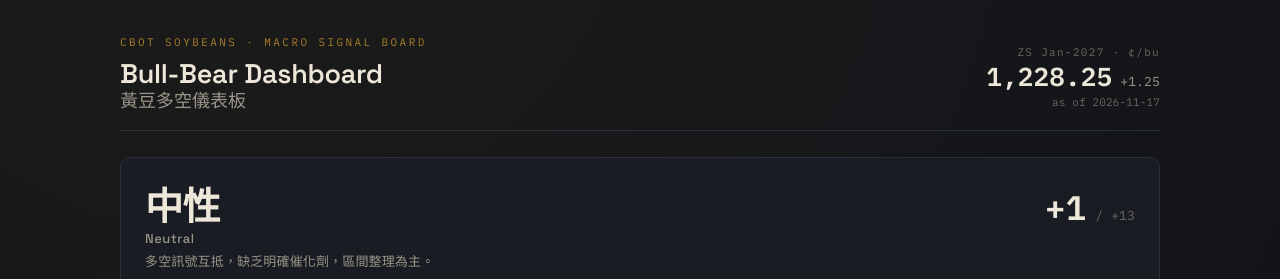
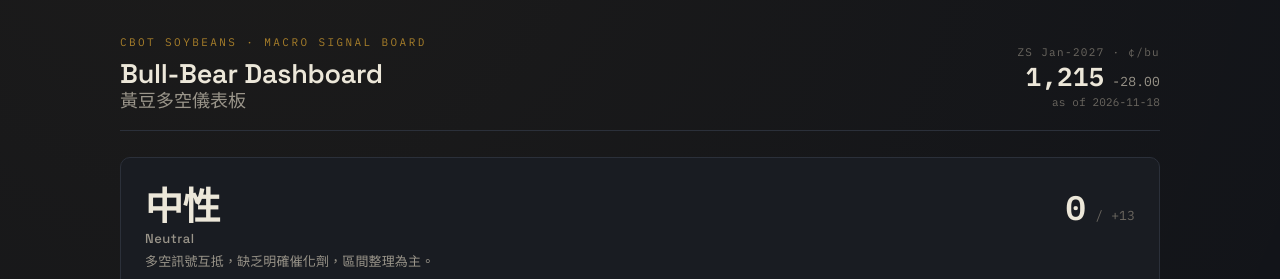
Before and after one commit to ianlife4/ianlife4.github.io, a plain HTML site: page soybean/index.html in a window 1280 px wide. Shown: the top 279 px of the page. Drawn offline with nearby package versions, Linux system fonts and the light colour scheme.

Commit message:
chore: update soybean live data

```diff
--- a/soybean/index.html
+++ b/soybean/index.html
@@ -227,7 +227,7 @@
   <p style="margin-top:8px"><strong>資料來源：</strong>USDA WASDE（庫銷比）、NOAA CPC（ENSO）、Yahoo Finance（ZS／DXY／ZL／ZM）、Open-Meteo（南美三產區雨量）、USDA FAS ESR（對華出口銷售）。以上由 GitHub Actions 每日自動更新<span id="updNote"></span>；ENSO／庫銷比／美元／生柴自動預選，南美天氣與中國買盤帶入參考數據後由人工點選。歷史逐季價格與庫銷比為近似還原值，精算請對 USDA Consolidated Historical WASDE CSV。本工具為研究輔助，非投資建議。</p>
 </footer>
 
-<script type="application/json" id="live">{"price":{"last":1228.25,"chg":1.25,"asOf":"2026-11-17","contract":"Soybean Futures,Jan-2027"},"dxy":{"chg20d":0.02,"opt":1},"enso":{"status":"El Ni\u00f1o Advisory","oni":2.46,"opt":3},"stu":{"my":"2026/27","pct":6.5,"opt":1,"all":[["2024/25",7.4],["2025/26",7.3],["2026/27",6.5]],"wasde":"2026-11-10"},"updated":"2026-11-18T02:48:34Z","sa":{"window":false,"regions":[{"n":"\u963f\u6839\u5ef7\u6838\u5fc3","p30":49,"norm":88,"fc14":17},{"n":"\u5df4\u897f\u5357","p30":168,"norm":147,"fc14":47},{"n":"\u99ac\u6258","p30":73,"norm":149,"fc14":213}]},"china":{"wk":"2026-11-05","net":689165,"sum4":5368645,"commit":16637232,"prevCommit":464000,"pace":35.86,"hint":0},"oil":{"zl":61.78,"zm":335.9,"zl60":-0.09,"share":0.46,"opt":0},"alerts":[{"code":"CHINA_HOT","msg":"\u4e2d\u570b\u63a1\u8cfc\u8d85\u901f:\u5e74\u5ea6\u627f\u8afe\u9054\u53bb\u5e74\u540c\u671f 3586%"}]}</script>
+<script type="application/json" id="live">{"price":{"last":1215.0,"chg":-28.0,"asOf":"2026-11-18","contract":"Soybean Futures,Jan-2027"},"dxy":{"chg20d":0.02,"opt":2},"enso":{"status":"El Ni\u00f1o Advisory","oni":2.46,"opt":3},"stu":{"my":"2026/27","pct":6.5,"opt":1,"all":[["2024/25",7.4],["2025/26",7.3],["2026/27",6.5]],"wasde":"2026-11-10"},"updated":"2026-11-19T02:25:42Z","sa":{"window":false,"regions":[{"n":"\u963f\u6839\u5ef7\u6838\u5fc3","p30":68,"norm":82,"fc14":19},{"n":"\u5df4\u897f\u5357","p30":170,"norm":151,"fc14":54},{"n":"\u99ac\u6258","p30":98,"norm":150,"fc14":134}]},"china":{"wk":"2026-11-05","net":689165,"sum4":5368645,"commit":16637232,"prevCommit":464000,"pace":35.86,"hint":0},"oil":{"zl":60.0,"zm":331.3,"zl60":-0.11,"share":0.46,"opt":0},"alerts":[{"code":"CHINA_HOT","msg":"\u4e2d\u570b\u63a1\u8cfc\u8d85\u901f:\u5e74\u5ea6\u627f\u8afe\u9054\u53bb\u5e74\u540c\u671f 3586%"}]}</script>
 <script>
 (function(){
   let LIVE=null;
```
